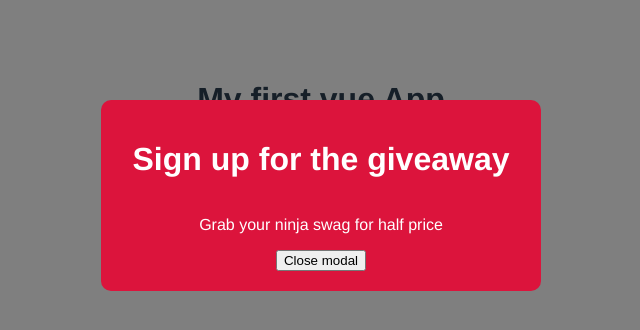
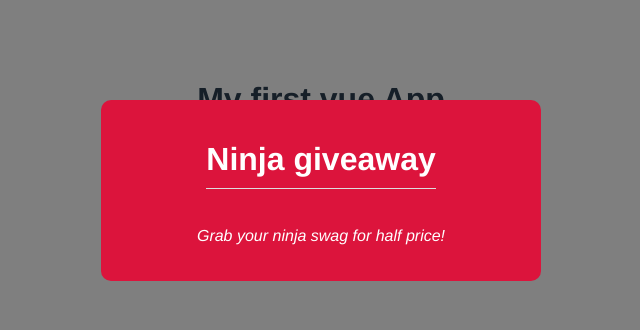
Before and after one commit to BertoRamosM/vueJS-lesson2-, a Vue app: page / in a window 1280 px wide. Both pictures are taken after a click on the button "open modal". Shown: the top 330 px of the page, without its empty margins (319-959 px from the left). Built offline with nearby package versions, Linux system fonts and the light colour scheme.

Commit message:
use slots to provide diferent data on the same component

```diff
--- a/src/App.vue
+++ b/src/App.vue
@@ -2,7 +2,10 @@
  <h1>{{title}}</h1>
  <p>Welcome...</p>
  <div v-if="showModal">
- <Modal :header="header" :text="text" theme="sale" :toggleModal="toggleModal"/>
+ <Modal  theme="sale" @close="toggleModal">
+  <h1>Ninja giveaway</h1>
+  <p>Grab your ninja swag for half price!</p>
+</Modal >
  </div>
  <button @click="toggleModal">open modal</button>
 
--- a/src/components/Modal.vue
+++ b/src/components/Modal.vue
@@ -1,9 +1,7 @@
 <template>
-  <div class="backdrop" @click="toggleModal">
+  <div class="backdrop" @click.self="closeModal">
     <div class="modal" :class="{sale: theme === 'sale'}">
-      <h1>{{ header }}</h1>
-      <p>{{ text }}</p>
-      <button @click="toggleModal">Close modal</button>
+     <slot></slot>
     </div>
   </div>
 </template>
@@ -11,7 +9,12 @@
 
 <script>
 export default {
-  props: ['header', 'text', "theme", "toggleModal"]
+  props: ["theme"],
+  methods: {
+    closeModal() {
+      this.$emit(`close`)
+    }
+  }
 }
 </script>
 
```
